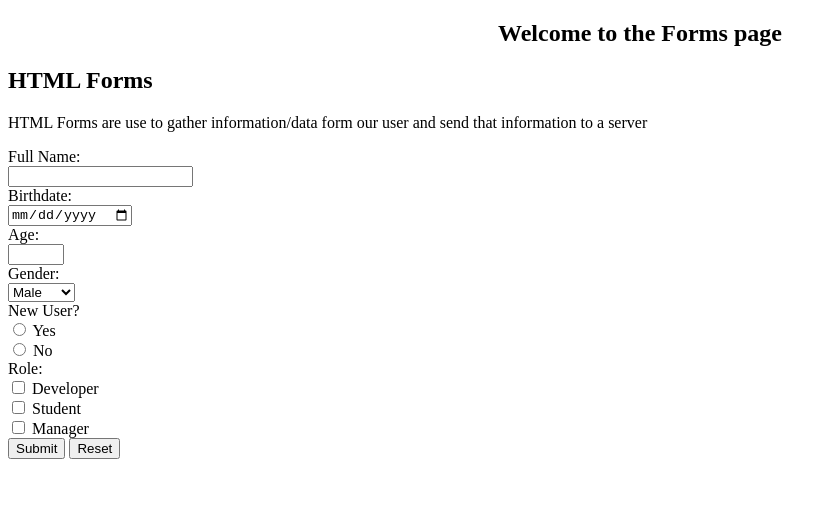
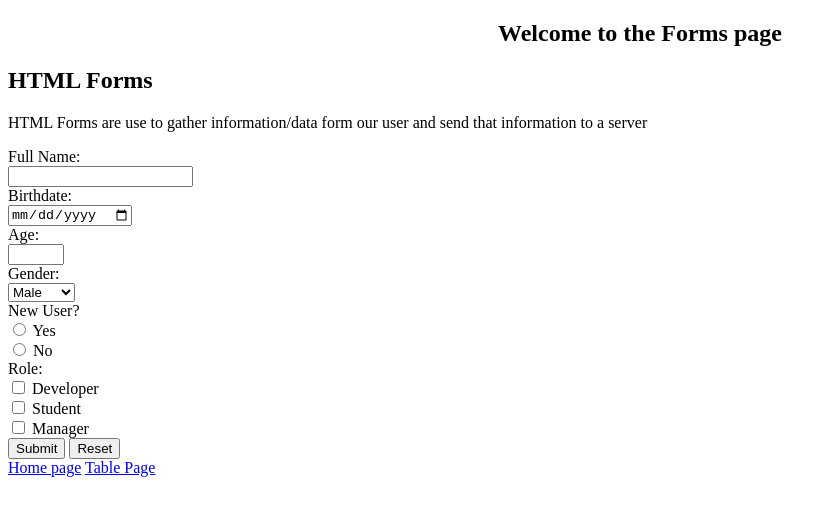
Before and after one commit to Beybeyy/S05, a plain HTML site: page discussion/form.html in a window 1280 px wide. Shown: the whole page, without its empty margins (0-837 px from the left). Drawn offline with Linux system fonts and the light colour scheme.

Commit message:
Add links to each page

```diff
--- a/discussion/form.html
+++ b/discussion/form.html
@@ -1,7 +1,7 @@
 <!DOCTYPE html>
 <html lang="en">
 <head>
-	<meta charset="UTF-8"
+	<meta charset="UTF-8">
 	<meta name="viewport" content="width=device-width, initial-scale=1.0 ">
 	<title>HTML Form</title>
 </head>
@@ -92,6 +92,12 @@
   	  	</form>
   	  </section>
   </main>
+  	<div id="navDiv">
+		<a href=" ./index.html">Home page</a>
+		<a href=" ./table.html">Table Page</a>
+
+		</div>
+
 
 </body>
 </html>
```
